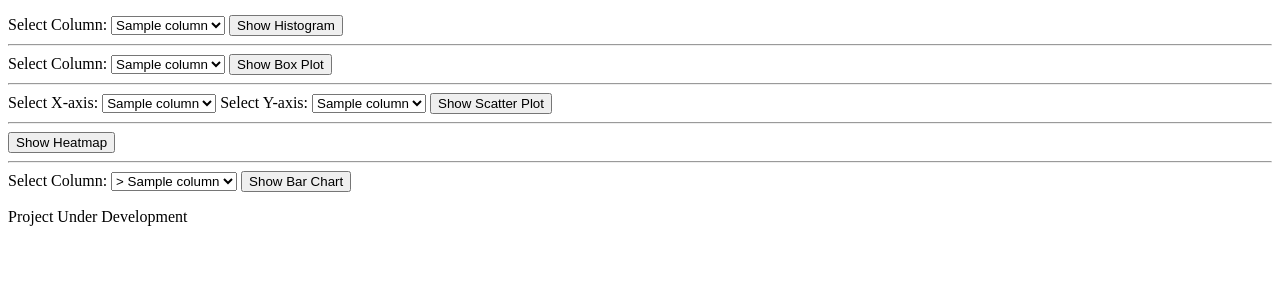
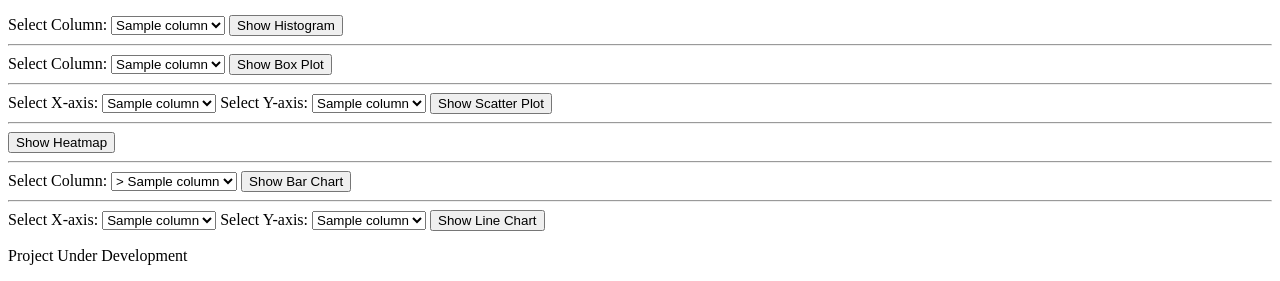
Before and after one commit to Neelu-Verma-26/DataSense-AI, a Flask app: template templates/index.html in a window 1280 px wide. Shown: the part 1466-1747 px from the top of the page. Before the commit the page ends 1692 px from the top, so only its background shows below. Run offline with Flask 3, Linux system fonts and the light colour scheme; the template is opened without the code that fills it: most values are stand-ins (such as "Sample title", 1, 10 or a date in 2020).

Commit message:
add line chart visualization with Y-axis numeric validation

```diff
--- a/app.py
+++ b/app.py
@@ -399,6 +399,60 @@ def show_barchart():
                             selected_bar_column=selected_column,
                             barchart_image = "barchart.png")
 
+@app.route("/show_linechart", methods=["POST"])
+def show_linechart():
+    x_column = request.form.get("x_column")
+    y_column = request.form.get("y_column")
+    file_path = session.get("file_path")
+    if file_path is None:
+        return "Please upload a file first"
+
+    df = pd.read_csv(file_path)
+
+    rows, columns, column_names, missing_values_html, duplicate_rows, table = generate_dataset_report(df)
+
+    if not pd.api.types.is_numeric_dtype(df[y_column]):
+        return render_template(
+            "index.html",
+            line_error="Please select a numeric column for the Y-axis.",
+            table=table,
+            rows=rows,
+            columns=columns,
+            column_names=column_names,
+            missing_values_html=missing_values_html,
+            duplicate_rows=duplicate_rows,
+            histogram_image=None,
+            boxplot_image=None,
+            scatter_image=None,
+            heatmap_image = None,
+            barchart_image = None,
+            linechart_image = None)
+
+    x_data = df[x_column]
+    y_data = df[y_column]
+
+    plt.figure(figsize=(8,5))
+    plt.plot(x_data, y_data)
+    plt.title(f"Line Chart of {x_column} vs {y_column}")
+    plt.xlabel(x_column)
+    plt.ylabel(y_column)
+    plt.tight_layout()
+    plt.savefig("static/linechart.png")
+    plt.close()
+
+    return render_template("index.html",
+                           table=table,
+                           rows=rows,
+                           columns=columns,
+                           column_names=column_names,
+                           missing_values_html=missing_values_html,
+                           duplicate_rows=duplicate_rows,
+                           histogram_image=None,
+                           boxplot_image=None,
+                           scatter_image=None,
+                           heatmap_image = None,
+                           barchart_image = None,
+                           linechart_image = "linechart.png")
 
 
 if __name__ == "__main__":
--- a/templates/index.html
+++ b/templates/index.html
@@ -197,7 +197,37 @@
     {% if barchart_image %}
         <h3>Bar Chart</h3>
         <img src="{{ url_for('static', filename=barchart_image) }}" alt="Bar Chart">
-    {%endif %}
+    {% endif %}
+
+    <hr>
+    {% if line_error %}
+        <p style="color:red;">{{ line_error }}</p>
+    {% endif %}
+    <form action="/show_linechart" method="post">
+        <label for="x_column">Select X-axis: </label>
+        <select name="x_column" id="x_column">
+            {% for column in column_names %}
+                <option value="{{ column }}">
+                    {{ column }}
+                </option>
+            {% endfor %}
+        </select>
+
+        <label for="y_column">Select Y-axis: </label>
+        <select name="y_column" id="y_column">
+            {% for column in column_names %}
+                <option value="{{ column }}">
+                    {{ column }}
+                </option>
+            {% endfor %}
+        </select>
+
+        <button type="submit">Show Line Chart</button>
+    </form>
+    {% if linechart_image %}
+        <h3>Line Chart</h3>
+        <img src="{{ url_for('static', filename=linechart_image) }}" alt="Line Chart">
+    {% endif %}
 
 <p>Project Under Development</p>
 </body>
```
Also changed, not shown: static/linechart.png (added).
